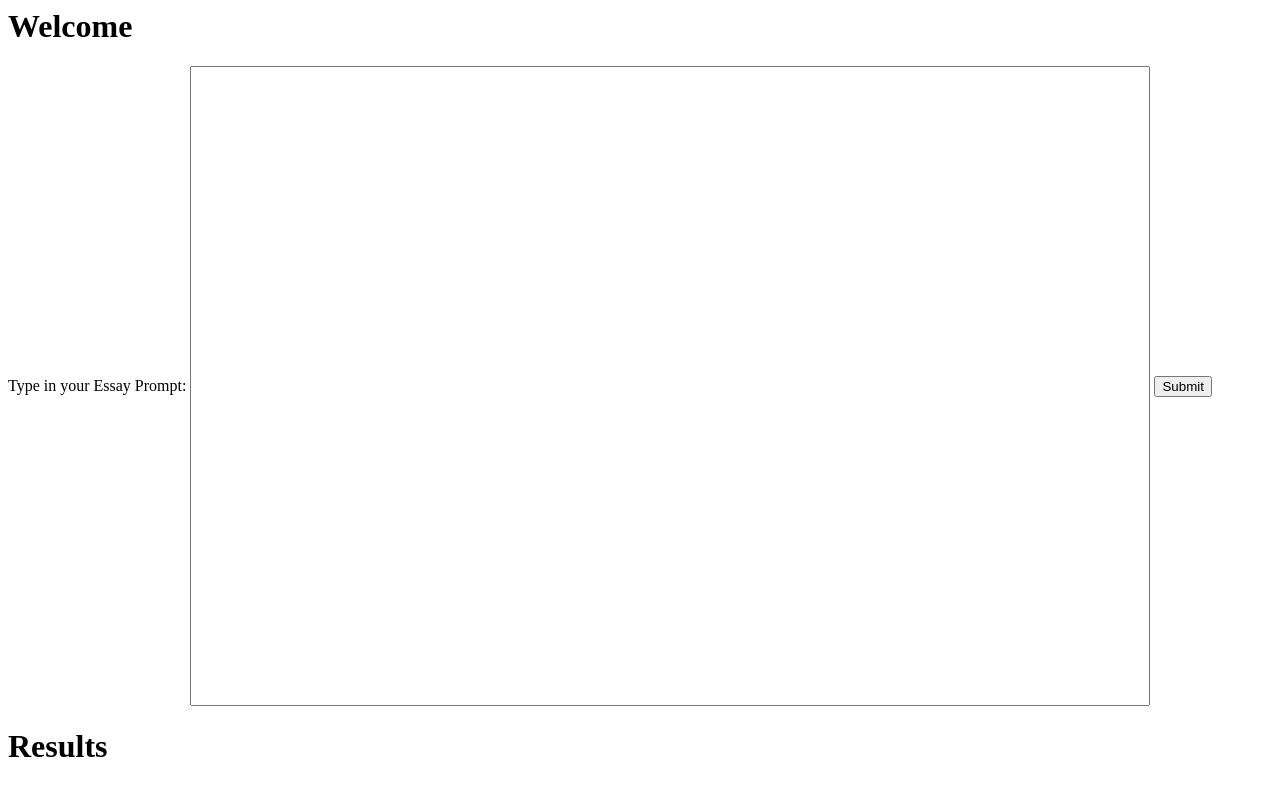
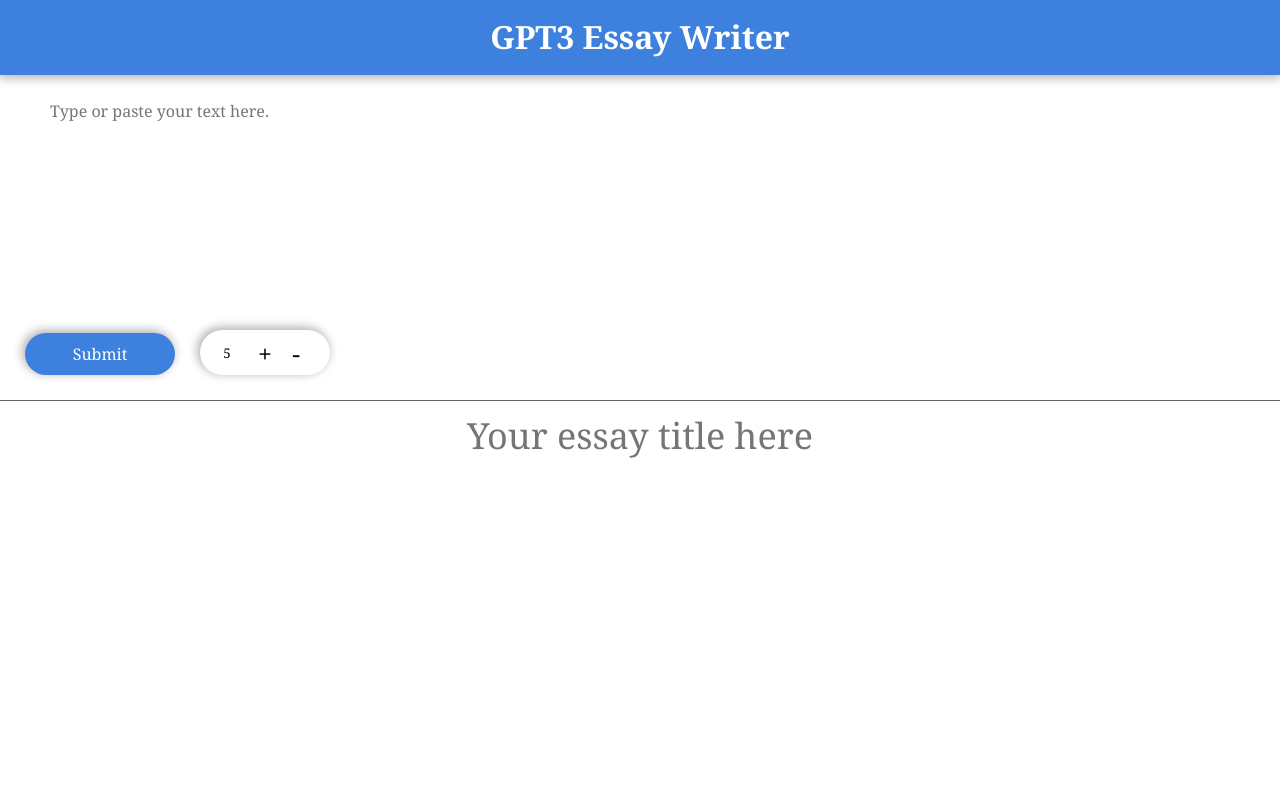
Before and after one commit to lauren-west/GPT3EssayWriter, a Flask app: page / in a window 1280 px wide. Run offline with Flask 2, Linux system fonts and the light colour scheme.

Commit message:
styled site and added paragraph count input

```diff
--- a/app.py
+++ b/app.py
@@ -10,7 +10,8 @@ def index():
     if request.method == 'POST':
         request_copy = request.form.copy()
         essay_prompt = request_copy['essay-prompt']
-        essay = write_essay(essay_prompt)
+        paragraph_count = request_copy['paragraph-count']
+        essay = write_essay(essay_prompt, paragraph_number=paragraph_count)
     return render_template('index.html', essay=essay)
 
 app.run(host='0.0.0.0', port=81)
--- a/services/essay_service.py
+++ b/services/essay_service.py
@@ -3,6 +3,8 @@ import openai
 
 # authentication
 openai.organization = "org-4NKqHPrsBbd1Yi3HVZP1cZr2"
+if (os.getenv("OPENAI_ORG")):
+    openai.organization = os.getenv("OPENAI_ORG")
 openai.api_key = os.getenv("OPENAI_API_KEY")
 essay_engine_id = 'text-davinci-002'
 
@@ -25,10 +27,7 @@ def make_grade(essay):
     )
     return result["choices"][0]["text"]
 
-def write_essay(essay_prompt):
-
-    paragraph_number = 5
-
+def write_essay(essay_prompt, paragraph_number = 5):
     prompt = f"Make an Outline with {paragraph_number} paragraphs answering the following prompt:\n{essay_prompt}"
     outline = make_GPT3_api_call(prompt)
 
@@ -37,7 +36,7 @@ def write_essay(essay_prompt):
     outline = outline[1:]
     outline = [ts[3:] for ts in outline]
 
-    prompt = f"Create a strong, original thesis statement about this essay prompt:\n{essay_prompt}"
+    prompt = f"Create a strong, original thesis statement about this essay prompt:\n{essay_prompt}."
     thesis = make_GPT3_api_call(prompt)
 
     paragraphs = []
@@ -55,7 +54,7 @@ def write_essay(essay_prompt):
         else:
             prompt = f"Generate a convincing, factful paragraph with the topic sentence: {topic_sentence}. Be sure to \
                 include authentic insights into the topics. Minimum total word count is {paragraph_number * 175} words. \
-                Split it into {paragraph_number} paragraphs"
+                Split it into {paragraph_number} paragraphs."
         paragraphs.append(make_GPT3_api_call(prompt))
     paragraphs = '\n\n'.join(paragraphs)
 
--- a/static/index.css
+++ b/static/index.css
@@ -1,4 +1,196 @@
-#essay-prompt-box {
-    width: 75vw;
-    height: 50vw;
+body {
+  margin: 0;
+  padding: 0;
 }
+
+* {
+  font-family: "Noto Serif", serif;
+}
+
+.nav {
+  width: 100%;
+  height: 75px;
+  background-color: rgb(61, 128, 221);
+  text-align: center;
+  padding: 15px 0;
+  color: white;
+  display: block;
+  box-sizing: border-box;
+  box-shadow: 0px 2px 10px 1px rgba(0, 0, 0, 0.3);
+  position: absolute;
+  z-index: 1;
+}
+
+.header-component {
+  margin: 0;
+}
+
+.container {
+  width: 100%;
+  box-sizing: border-box;
+}
+
+#prompt-section {
+  padding-top: 75px;
+  height: 25vh;
+  min-height: 400px;
+  position: relative;
+}
+
+#essay-section {
+  border-top: 1px solid rgba(100, 100, 100);
+  min-height: 400px;
+}
+
+.text-area-component {
+  width: 100%;
+  height: 100%;
+  outline: none;
+  border: none;
+  padding: 25px 50px;
+  font-size: 16px;
+  resize: none;
+}
+
+.button-component {
+  position: absolute;
+  left: 25px;
+  bottom: 25px;
+  width: 150px;
+  font-size: 16px;
+  padding: 10px 15px;
+  border-radius: 25px;
+  border: none;
+  background-color: rgb(61, 128, 221);
+  color: white;
+  box-shadow: -2px -2px 10px 1px rgba(0, 0, 0, 0.3);
+  cursor: pointer;
+}
+
+.paragraph-container {
+  position: absolute;
+  left: 200px;
+  bottom: 25px;
+  width: 100px;
+  font-size: 16px;
+  padding: 10px 15px;
+  border-radius: 25px;
+  border: none;
+  background-color: white;
+  color: black;
+  box-shadow: -2px -2px 10px 1px rgba(0, 0, 0, 0.3);
+  cursor: pointer;
+  display: flex;
+  justify-content: space-evenly;
+  align-items: center;
+}
+
+.counter {
+  color: black;
+  width: 25px;
+  height: 25px;
+  display: flex;
+  align-items: center;
+  text-align: center;
+  justify-content: center;
+  font-size: 25px;
+  border-radius: 100%;
+  transition: all 0.2s ease;
+}
+
+.counter:hover {
+  background-color: rgba(200, 200, 200);
+}
+
+.paragraph-container > input {
+  border: none;
+  width: 25px;
+  outline: none;
+  background-color: white;
+}
+
+#title-input {
+  padding: 10px 25px;
+  width: 100%;
+  text-align: center;
+  border: none;
+  font-size: 36px;
+  outline: none;
+}
+
+#spinner {
+  display: none;
+}
+
+.loader {
+  font-size: 10px;
+  margin: 50px auto;
+  text-indent: -9999em;
+  width: 50px;
+  height: 50px;
+  border-radius: 50%;
+  background: #000000;
+  background: -moz-linear-gradient(left, #000000 10%, rgba(0, 0, 0, 0) 42%);
+  background: -webkit-linear-gradient(left, #000000 10%, rgba(0, 0, 0, 0) 42%);
+  background: -o-linear-gradient(left, #000000 10%, rgba(0, 0, 0, 0) 42%);
+  background: -ms-linear-gradient(left, #000000 10%, rgba(0, 0, 0, 0) 42%);
+  background: linear-gradient(to right, #000000 10%, rgba(0, 0, 0, 0) 42%);
+  position: relative;
+  -webkit-animation: load3 1.4s infinite linear;
+  animation: load3 1.4s infinite linear;
+  -webkit-transform: translateZ(0);
+  -ms-transform: translateZ(0);
+  transform: translateZ(0);
+}
+
+.loader:before {
+  width: 50%;
+  height: 50%;
+  background: #000000;
+  border-radius: 100% 0 0 0;
+  position: absolute;
+  top: 0;
+  left: 0;
+  content: "";
+}
+
+.loader:after {
+  background: white;
+  width: 75%;
+  height: 75%;
+  border-radius: 50%;
+  content: "";
+  margin: auto;
+  position: absolute;
+  top: 0;
+  left: 0;
+  bottom: 0;
+  right: 0;
+}
+
+@-webkit-keyframes load3 {
+  0% {
+    -webkit-transform: rotate(0deg);
+    transform: rotate(0deg);
+  }
+  100% {
+    -webkit-transform: rotate(360deg);
+    transform: rotate(360deg);
+  }
+}
+
+@keyframes load3 {
+  0% {
+    -webkit-transform: rotate(0deg);
+    transform: rotate(0deg);
+  }
+  100% {
+    -webkit-transform: rotate(360deg);
+    transform: rotate(360deg);
+  }
+}
+
+.essay {
+  padding: 25px 50px;
+  font-size: 16px;
+}
--- a/templates/index.html
+++ b/templates/index.html
@@ -3,22 +3,63 @@
 <head>
     <title>{{ title }}</title>
     <link rel="stylesheet" href="{{ url_for('static', filename='index.css')}}"> </head>
+    <meta name="viewport" content="width=device-width, initial-scale=1">
+    <link rel="preconnect" href="https://fonts.googleapis.com">
+    <link rel="preconnect" href="https://fonts.gstatic.com" crossorigin>
+    <link href="https://fonts.googleapis.com/css2?family=Noto+Serif:ital,wght@0,400;0,700;1,400;1,700&display=swap" rel="stylesheet">
+<body>
+    <header class="nav">
+        <h1 class="header-component">GPT3 Essay Writer</h1>
+    </header>
+    <main>
+        <section class="container" id="prompt-section">
+            <form class="form-component" method="POST" action="/">
+                <textarea placeholder="Type or paste your text here." name="essay-prompt" class="text-area-component"></textarea>
+                <input class="input-component button-component" id="submit" type="submit" value="Submit"/>
+                <div class="paragraph-container">
+                    <input id="paragraph-count" class="input-component" name="paragraph-count" id="paragraphs" value="5"/>
+                    <div id="increment" class="counter">+</div>
+                    <div id="decrement" class="counter">-</div>
+                </div>
+            </form>
+        </section>
+        <section class="container" id="essay-section">
+            <input class="input-component" id="title-input" placeholder="Your essay title here" />
+            <div class="essay">
+            {% if essay %}
+            {% for p in essay[0][1:].split('\n') %}
+            <p>{{ p }}</p>
+            {% endfor %}
+            <p>Grade: {{ essay[1] }}</p>
+            {% else %}
+            <div id="spinner" class="spinner-component">
+                <div class="loader">Loading...</div>
+            </div>
+            {% endif %}
+            </div>
+        </section>
+    </main>
+    <script>
+        var spinner = document.getElementById('spinner');
+        var submit = document.getElementById('submit');
+        const increment = document.getElementById('increment')
+        const decrement = document.getElementById('decrement')
+        const paragraphInput = document.getElementById("paragraph-count");
 
-<body>
-    <h1>Welcome</h1>
+        submit.addEventListener('click', onSubmit)
+        increment.addEventListener('click', onIncrement)
+        decrement.addEventListener('click', onDecrement)
 
-    <form class="check-form" method="POST" action="/">
-        <label for="essay-prompt"> Type in your Essay Prompt:</label>
-        <input name="essay-prompt" id="essay-prompt-box" />
+        function onSubmit() {
+            spinner.style.display = "block"
+        }
 
-        <label>
-        <input type="submit" value="Submit"/>
-    </label>
-    </form>
+        function onIncrement() {
+            paragraphInput.value = parseInt(paragraphInput.value) + 1
+        }
 
-    <h1>Results</h1>
-    {% if essay %}
-    <p>{{essay}}</p>
-    {% endif %}
-
+        function onDecrement() {
+            paragraphInput.value = parseInt(paragraphInput.value) - 1
+        }
+    </script>
 </html>
```
